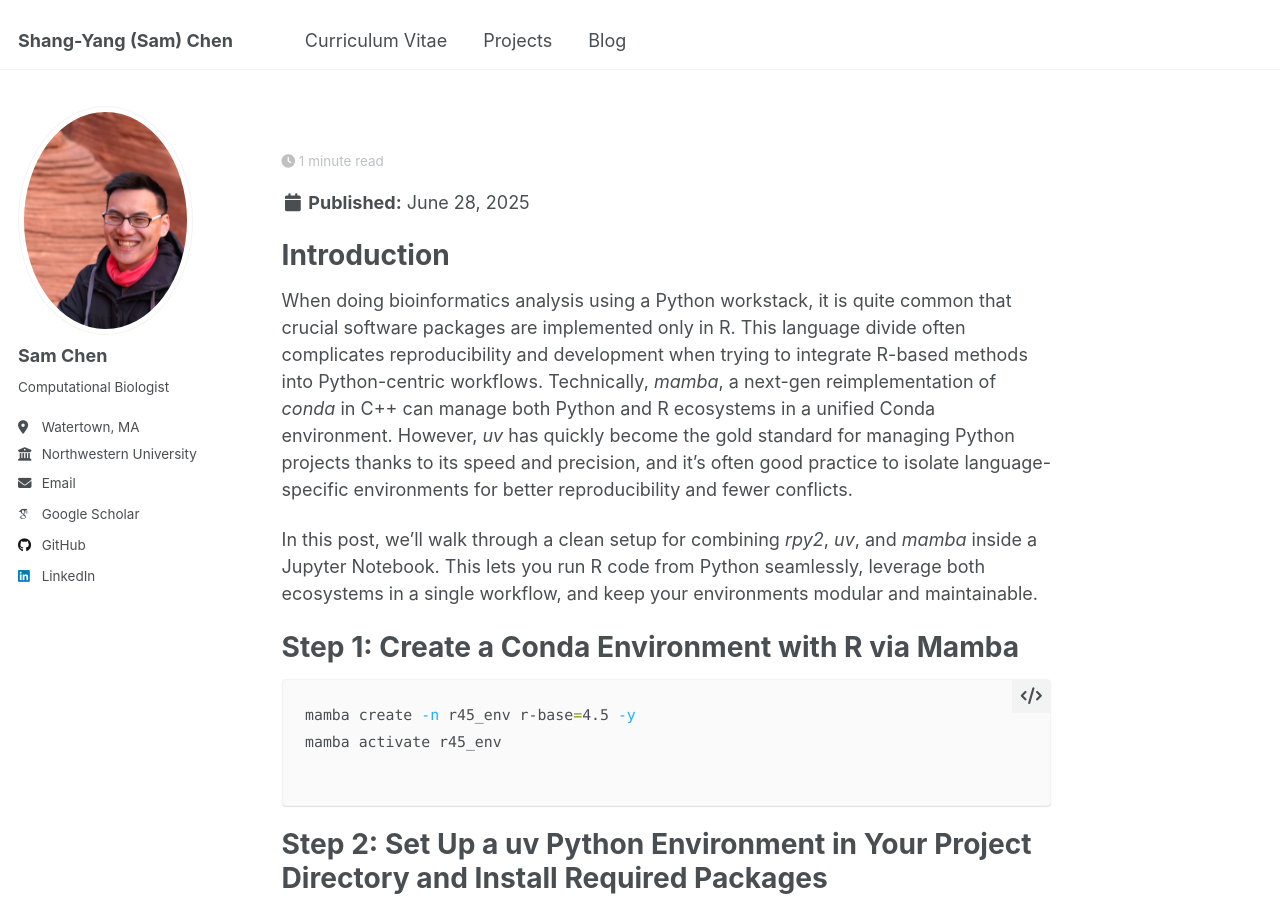
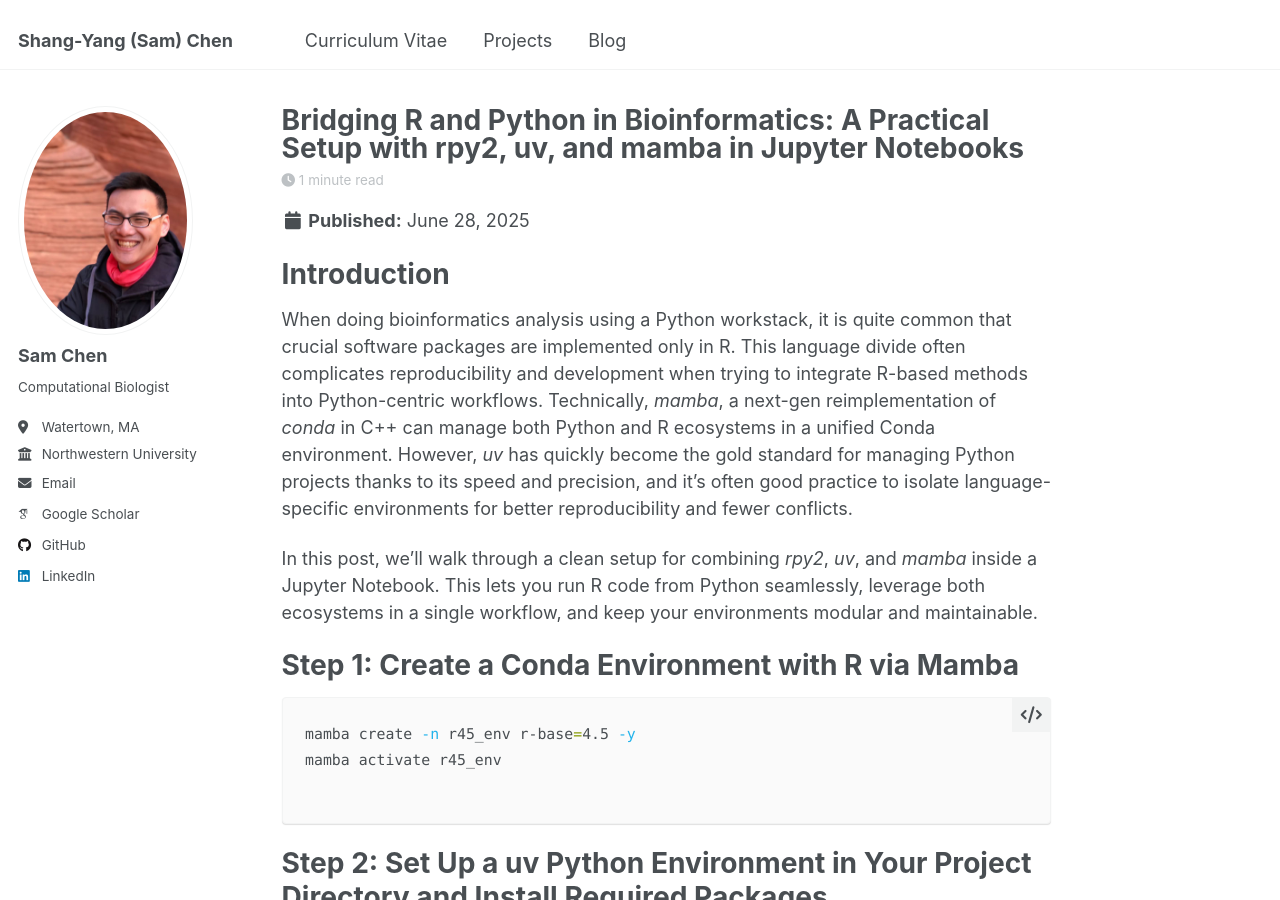
Before and after one commit to sychen9584/sychen9584.github.io, a Jekyll site: the page built from _posts/2025-06-28-rpy2-uv-conda-setup.md, in a window 1280 px wide and 900 px high. Built offline with Jekyll 4.4.1, drawn with Linux system fonts in a browser that asks for light colours; some web fonts are replaced; some of the changed text lies outside the part shown.

Commit message:
fix quote

```diff
--- a/_posts/2025-06-28-rpy2-uv-conda-setup.md
+++ b/_posts/2025-06-28-rpy2-uv-conda-setup.md
@@ -1,5 +1,5 @@
 ---
-title: 'Bridging R and Python in Bioinformatics: A Practical Setup with rpy2, uv, and mamba in Jupyter Notebooks
+title: 'Bridging R and Python in Bioinformatics: A Practical Setup with rpy2, uv, and mamba in Jupyter Notebooks'
 date: 2025-06-28
 permalink: /posts/2025/06/rpy2/
 tags:
```
